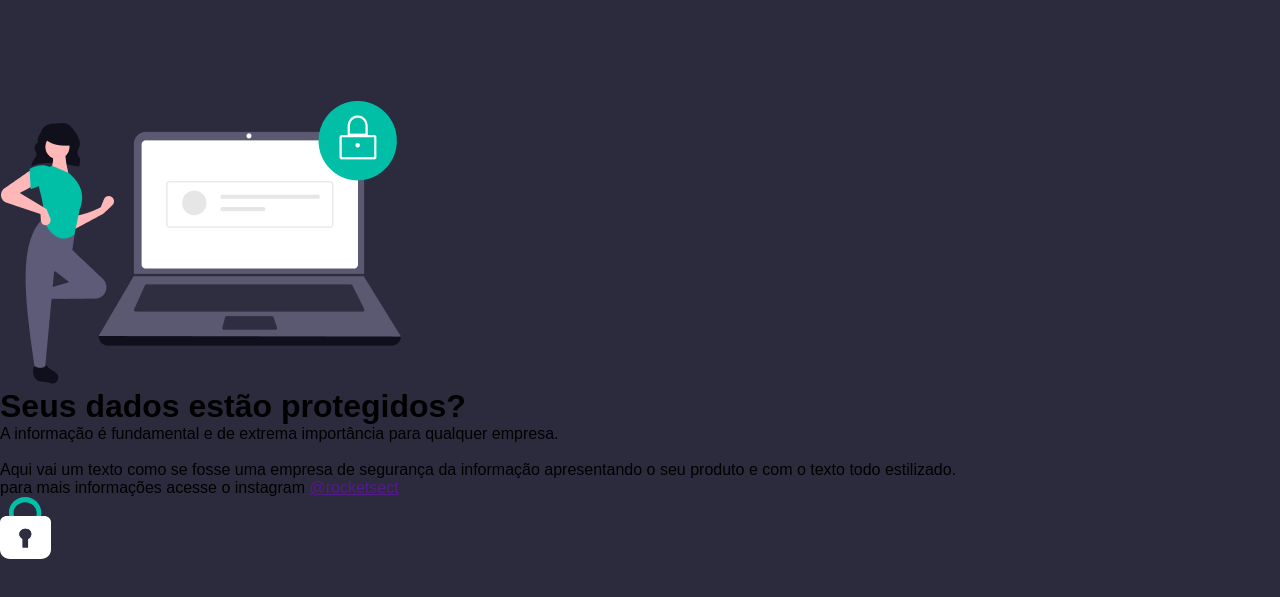
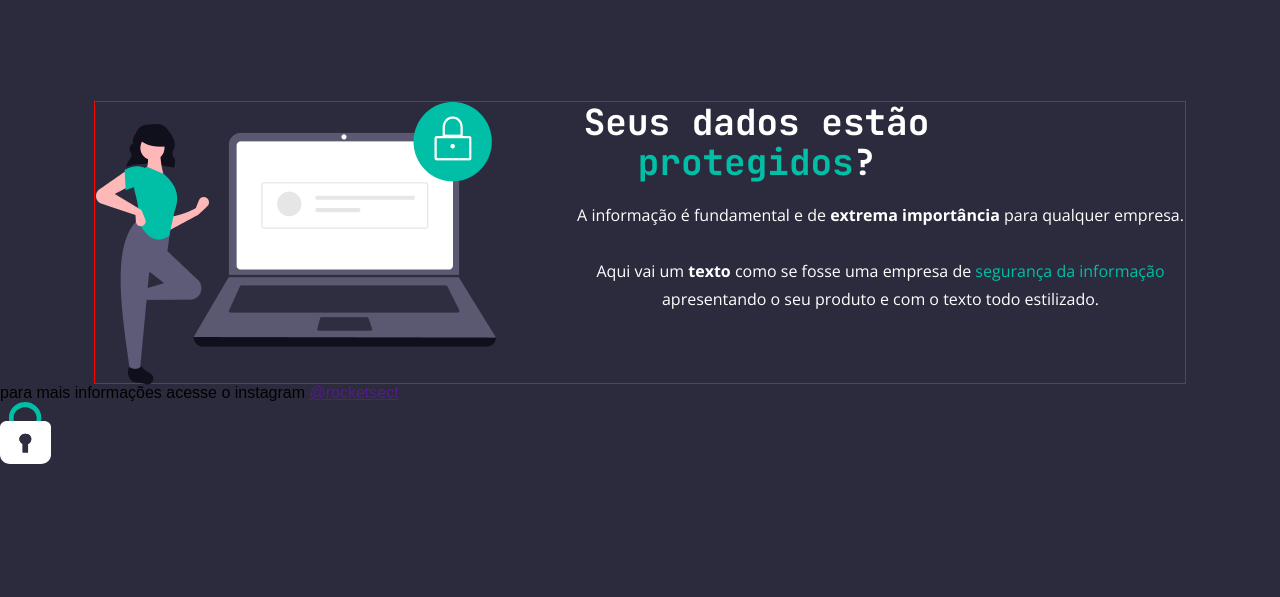
Before and after one commit to tiagobarross/rocket.sect, a plain HTML site: page index.html in a window 1280 px wide. Shown: the part 101-698 px from the top of the page. Drawn offline with nearby package versions, Linux system fonts and the light colour scheme.

Commit message:
main text config

```diff
--- a/index.html
+++ b/index.html
@@ -25,19 +25,19 @@
         </header>
 
         <main>
-            <img src="./assets/img1.png" alt="">
+            <img src="./assets/img1.png" alt="imagem de mulher ao lado de computador">
 
-            <div id="text">
+            <section id="text">
                 <h1>
                     Seus dados estão <span>protegidos</span>?
                 </h1>
 
                 <p>
-                    A informação é fundamental e de extrema importância para qualquer empresa.
+                    A informação é fundamental e de <strong>extrema importância</strong> para qualquer empresa.
                     <br><br>
-                    Aqui vai um texto como se fosse uma empresa de segurança da informação apresentando o seu produto e com o texto todo estilizado.
+                    Aqui vai um <strong>texto</strong> como se fosse uma empresa de <span>segurança da informação</span> apresentando o seu produto e com o texto todo estilizado.
                 </p>
-            </div><!--text-->
+            </section><!--text-->
         </main>
 
         <footer>
--- a/style.css
+++ b/style.css
@@ -31,3 +31,43 @@ header ul li a{
     color: #ffffff;
     text-decoration: none;
 }
+
+main{
+    width: 1092px;
+    height: 283px;
+    display: flex;
+    justify-content: space-between;
+    border: 1px solid red;
+    margin: auto;
+}
+
+#text{
+    text-align: center;
+}
+
+#text h1{
+    width: 361px;
+    height: 40px;
+    font-size: 36px;
+    color: #FFFFFF;
+    font-family: "JetBrains Mono", sans-serif;
+    margin-bottom: 59px;
+    line-height: 40px;
+}
+
+#text span{
+    color: #00BFA6;
+}
+
+#text p{
+    font-size: 16px;
+    font-family: "Open Sans", sans-serif;
+    color: #FFFFFF;
+    line-height: 28px;
+}
+
+main img{
+    width: 401px;
+    height: 283px;
+    margin-right: 80px;
+}
```
